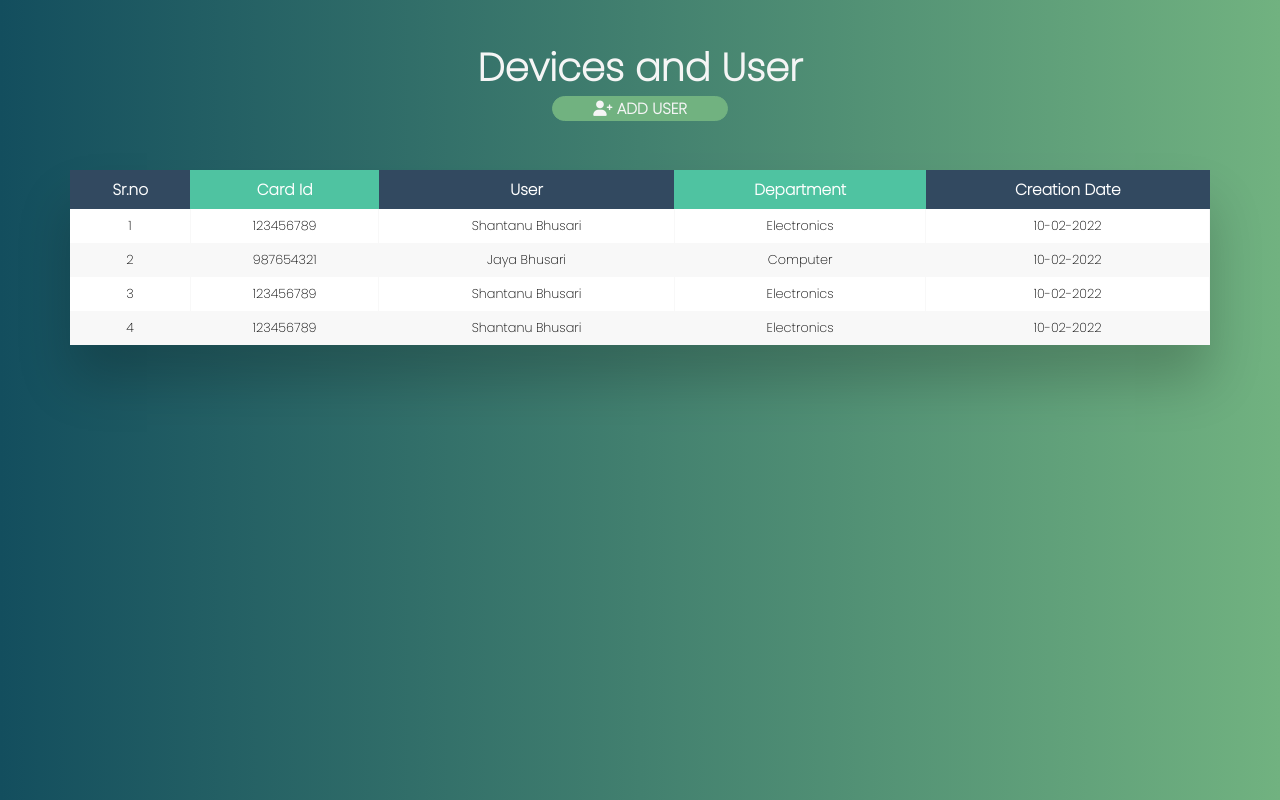
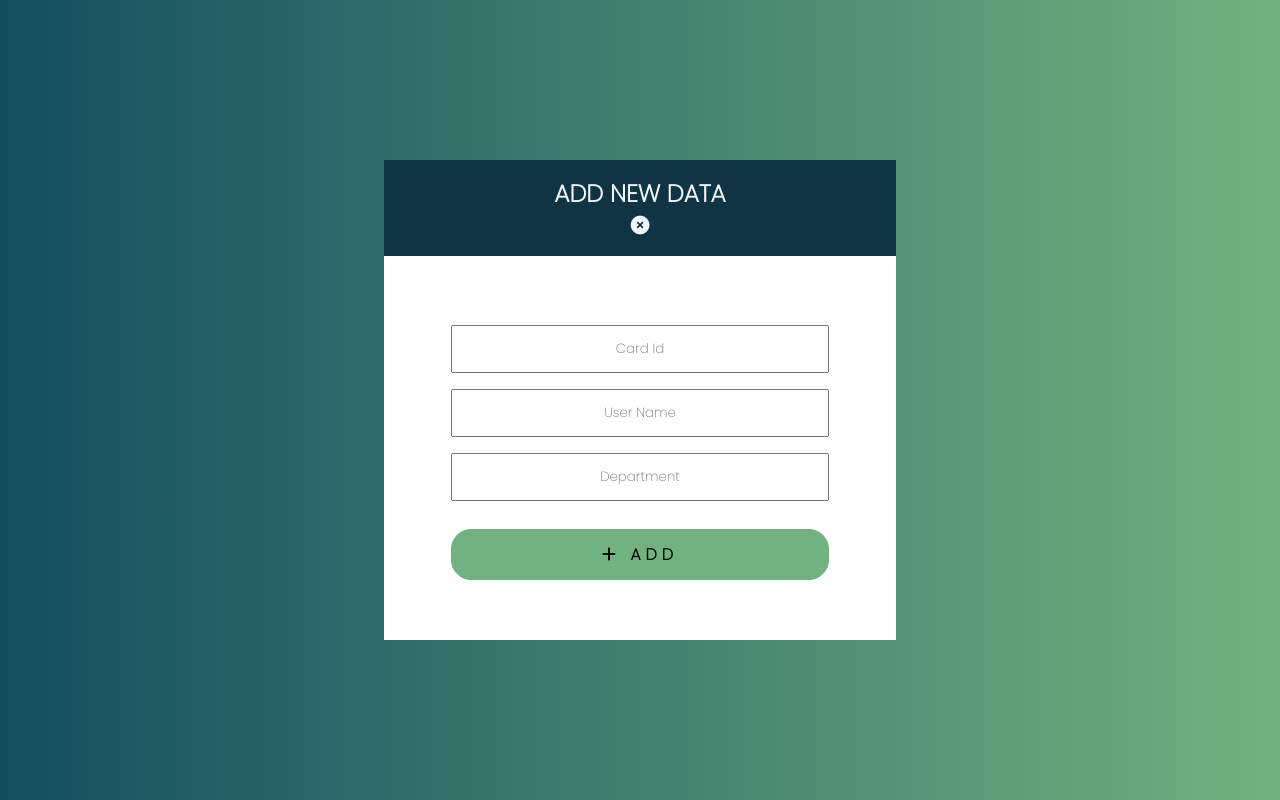
Before and after one commit to shantanu200/HCJPM-RFID_MANAGEMENT, a plain HTML site: page test/test.html in a window 1280 px wide. Both pictures are taken after a click on the button "ADD USER". Drawn offline with Linux system fonts and the light colour scheme.

Commit message:
add_user -> devices

```diff
--- /dev/null
+++ b/backup/test.css
@@ -0,0 +1,103 @@
+@import url('https://fonts.googleapis.com/css2?family=Poppins:wght@200&display=swap');
+
+*{
+    margin: 0;
+    padding: 0;
+    box-sizing: border-box;
+    font-family: 'Poppins',sans-serif;
+}
+
+body{
+    width: 100%;
+    height: 100vh;
+    background: linear-gradient(to right, #134e5e, #71b280);
+    /* display: flex;
+    align-items: center;
+    justify-content: center; */
+}
+
+.bg_modal{
+    background-color: #ac414100;
+    width: 100%;
+    height: 100%;
+    position: absolute;
+    top:0;
+    display: flex;
+    justify-content: center;
+    align-items: center;
+}
+
+.add_user{
+    background-color: rgba(0, 0, 0, 0.8);
+    height: 60vh;
+    width: 40%;
+    background: white;
+    color: black;
+    display: flex;
+    justify-content: center;
+    align-items: center;
+    flex-direction: column;
+    transition: all 0.5s ease;
+}
+
+.add_user .head{
+    height: 20vh;
+    width: 100%;
+    background: #0f3443;
+    color: whitesmoke;
+    display: flex;
+    align-items: center;
+    justify-content: center;
+    flex-direction: column;
+
+}
+
+
+.add_form{
+    height: 80vh;
+    display: flex;
+    justify-content: center;
+    align-items: center;
+    flex-direction: column;
+}
+
+form{
+    width: 100%;
+    display: flex;
+    flex-direction: column;
+}
+
+form input{
+    text-align: center;
+    background-color: "#eee";
+    padding: 12px 60px;
+    margin: 8px 0;
+}
+
+form button{
+    border-radius: 20px;
+    border: 1px solid #71b280;
+    background: #71b280;
+    font-weight: bold;
+    font-size: 2vmin;
+    padding: 12px 45px;
+    margin-top: 20px ;
+    /* font-family: 'napo',sans-serif; */
+    letter-spacing: 5px;
+}
+
+@media only screen and (max-width:767px){
+
+    .add_user{
+        width: 90%;
+    }
+
+    .add_user h2{
+        font-size: 5vmax;
+    }
+
+    form button{
+        font-size: 3vmin;
+    }
+
+}
--- /dev/null
+++ b/backup/test.html
@@ -0,0 +1,30 @@
+<!DOCTYPE html>
+<html lang="en">
+<head>
+    <meta charset="UTF-8">
+    <meta http-equiv="X-UA-Compatible" content="IE=edge">
+    <meta name="viewport" content="width=device-width, initial-scale=1.0">
+    <link rel="stylesheet" href="https://cdnjs.cloudflare.com/ajax/libs/font-awesome/6.0.0/css/all.min.css" integrity="sha512-9usAa10IRO0HhonpyAIVpjrylPvoDwiPUiKdWk5t3PyolY1cOd4DSE0Ga+ri4AuTroPR5aQvXU9xC6qOPnzFeg==" crossorigin="anonymous" referrerpolicy="no-referrer" />
+    <link rel="stylesheet" href="test.css">
+    <title>Document</title>
+</head>
+<body>
+    <div class="bg_modal">
+        <div class="add_user">
+            <div class="head">
+                <h2>ADD NEW DATA</h2>
+                <h3 id="close"><i class="fa-solid fa-circle-xmark"></i></h3>
+            </div>
+            <div class="add_form">
+                <form action="#">
+                    <input type="text" placeholder="Card Id">
+                    <input type="text" placeholder="User Name">
+                    <input type="text" placeholder="Department">
+                    <button><i class="fa-solid fa-plus"></i> ADD</button>
+                </form>
+            </div>
+        </div>
+    </div>
+    <script src="test.js"></script>
+</body>
+</html>
--- a/js/adminlogin.js
+++ b/js/adminlogin.js
@@ -2,6 +2,7 @@ const login = document.querySelector("#login");
 const register = document.querySelector("#register");
 const sign_up = document.querySelector(".sign_up");
 const sign_in = document.querySelector(".sign_in");
+
 
 
 
--- a/test/test.css
+++ b/test/test.css
@@ -5,12 +5,88 @@
     padding: 0;
     box-sizing: border-box;
     font-family: 'Poppins',sans-serif;
+}
+
+/* body{
+    width: 100%;
+    height: 100vh;
+    background: linear-gradient(to right, #134e5e, #71b280);
+    display: flex;
+    flex-direction: column;
+} */
+
+.container_add{
+    width: 100%;
+    height: 100vh;
+    background: linear-gradient(to right, #134e5e, #71b280);
+    display: none;
+    align-items: center;
+    justify-content: center;
+}
+
+
+.add_user{
+    background-color: rgba(0, 0, 0, 0.8);
+    height: 60vh;
+    width: 40%;
+    background: white;
+    color: black;
+    display: flex;
+    justify-content: center;
+    align-items: center;
+    flex-direction: column;
+    transition: all 0.5s ease;
+}
+
+.add_user .head{
+    height: 20vh;
+    width: 100%;
+    background: #0f3443;
+    color: whitesmoke;
+    display: flex;
+    align-items: center;
+    justify-content: center;
+    flex-direction: column;
 
 }
 
-body{
+
+.add_form{
+    height: 80vh;
+    display: flex;
+    justify-content: center;
+    align-items: center;
+    flex-direction: column;
+}
+
+form{
     width: 100%;
+    display: flex;
+    flex-direction: column;
+}
+
+form input{
+    text-align: center;
+    background-color: "#eee";
+    padding: 12px 60px;
+    margin: 8px 0;
+}
+
+form button{
+    border-radius: 20px;
+    border: 1px solid #71b280;
+    background: #71b280;
+    font-weight: bold;
+    font-size: 2vmin;
+    padding: 12px 45px;
+    margin-top: 20px ;
+    /* font-family: 'napo',sans-serif; */
+    letter-spacing: 5px;
+}
+
+.container_table{
     height: 100vh;
+    width: 100%;
     background: linear-gradient(to right, #134e5e, #71b280);
     display: flex;
     flex-direction: column;
@@ -83,17 +159,20 @@ body{
     background: #F8F8F8;
 }
 
-.add_user{
-    height: 50vh;
-    width: 50%;
-    background: whitesmoke;
-    display: block;
-    text-align: center;
 
-}
+@media only screen and (max-width:767px){
+    .add_user{
+        width: 75%;
+    }
 
+    .add_user h2{
+        font-size: 4vmax;
+    }
 
-@media (max-width: 767px) {
+    form button{
+        font-size: 3vmin;
+    }
+
     .header h1{
         font-size: 5vmax;
     }
@@ -108,7 +187,6 @@ body{
     .tb_wrap{
         margin: 10px;
     }
-
 
     .tb_wrap:before{
         content: "Scroll horizontally >";
@@ -168,4 +246,5 @@ body{
         display: block;
         text-align: center;
     }
+
 }
--- a/test/test.html
+++ b/test/test.html
@@ -8,10 +8,27 @@
     <link rel="stylesheet" href="test.css">
     <title>Document</title>
 </head>
-<body>
+<body class="body">
+    <div class="container_add">
+        <div class="add_user">
+            <div class="head">
+                <h2>ADD NEW DATA</h2>
+                <h3 id="close"><i class="fa-solid fa-circle-xmark"></i></h3>
+            </div>
+            <div class="add_form">
+                <form action="#">
+                    <input type="text" placeholder="Card Id">
+                    <input type="text" placeholder="User Name">
+                    <input type="text" placeholder="Department">
+                    <button><i class="fa-solid fa-plus"></i> ADD</button>
+                </form>
+            </div>
+        </div>
+    </div>
+    <div class="container_table">
         <div class="header">
             <h1>Devices and User</h1>
-        <button><i class="fa-solid fa-user-plus"></i> ADD USER</button>
+            <button class="display"><i class="fa-solid fa-user-plus"></i> ADD USER</button>
         </div>
         <div class="tb_wrap">
             <table class="tb_des">
@@ -54,5 +71,7 @@
                 </tbody>
             </table>
         </div>
+    </div>
+    <script src="test.js"></script>
 </body>
 </html>
--- a/test/test.js
+++ b/test/test.js
@@ -0,0 +1,24 @@
+const body = document.querySelector(".body");
+const close = document.querySelector("#close");
+const container_table = document.querySelector(".container_table");
+const container_add = document.querySelector(".container_add");
+const container = document.querySelector(".add_user");
+const display = document.querySelector(".display");
+const header = document.querySelector(".header");
+const tb_wrap = document.querySelector(".tb_wrap");
+
+close.addEventListener("click",()=>{
+    container_add.style.display = "none";
+    container.style.display = "none";
+    container_table.style.display = "flex";
+    // header.style.display = "flex";
+    // tb_wrap.style.display = "flex";
+});
+
+display.addEventListener("click",()=>{
+    container_add.style.display = "flex";
+    container.style.display = "flex";
+    container_table.style.display = "none";
+    // header.style.display = "none";
+    // tb_wrap.style.display = "none";
+});
```
Also changed, not shown: backup/test.js (added, +12 -0 lines). Lines whose indentation alone changed are shown as unchanged.
